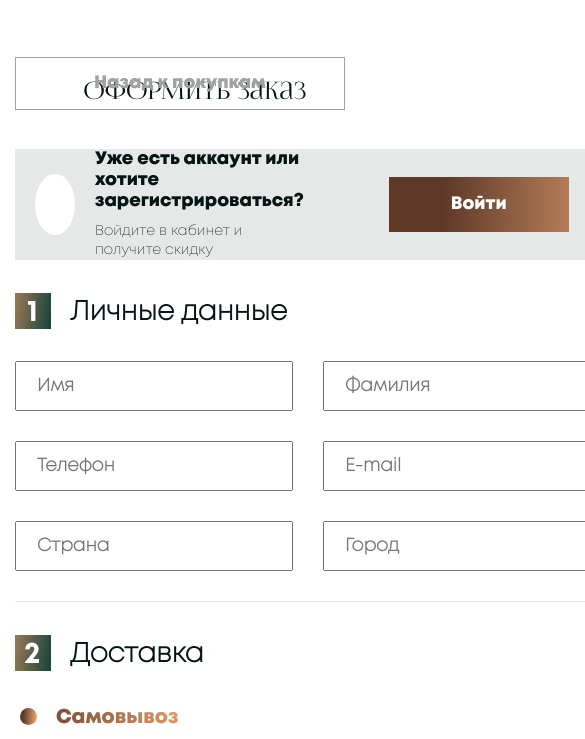
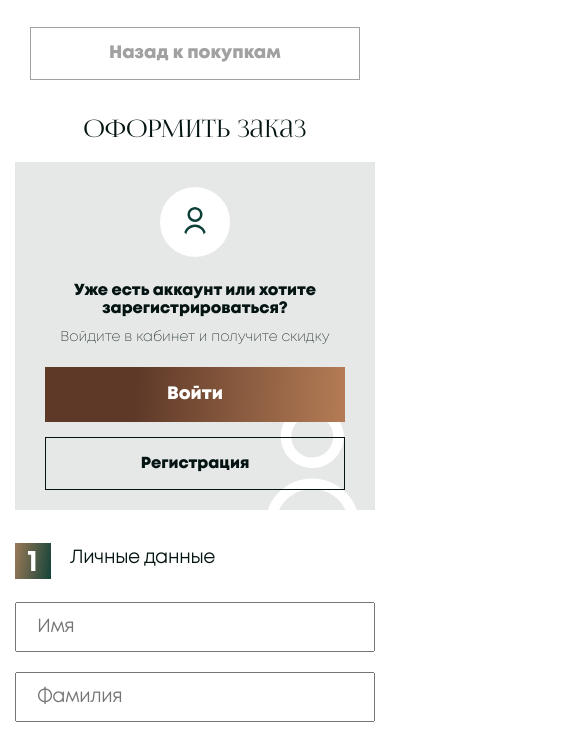
Before and after one commit to Peresadchenko/copper, a website: page app/order.html in a window 390 px wide. Shown: the part 98-837 px from the top of the page, 585 px wide, since content can reach past the window. Drawn offline with Linux system fonts and the light colour scheme; files whose address does not match are found by name.

Commit message:
order.html adaptive

```diff
--- a/app/order.html
+++ b/app/order.html
@@ -24,18 +24,21 @@
   <section class="order">
     <div class="container">
       <div class="order__inner">
+        <a class="order__link btn-3" href="#">Назад к покупкам</a>
         <h1 class="order__title title">Оформить заказ</h1>
-        <a class="order__link btn-3" href="#">Назад к покупкам</a>
         <div class="order__inner-box">
           <form class="order__form-box" action="#" method="post" enctype="multipart/form-data">
 
             <div class="order__data">
 
               <div class="order__registration">
-                <img class="order__registration-img" src="images/icons/user.svg" alt="">
-                <div class="order__registration-box">
-                  <p class="order__registration-question">Уже есть аккаунт или хотите зарегистрироваться?</p>
-                  <p class="order__registration-text">Войдите в кабинет и получите скидку </p>
+                <div class="order__registration-top">
+                  <img class="order__registration-img" src="images/icons/user.svg" alt="">
+                  <div class="order__registration-box">
+                    <p class="order__registration-question">Уже есть аккаунт или хотите зарегистрироваться?</p>
+                    <p class="order__registration-text">Войдите в кабинет и получите скидку </p>
+                  </div>
+
                 </div>
                 <div class="order__registration-buttons">
                   <a class="order__registration-btn btn btn-enter" href="enter.html">Войти</a>
@@ -90,7 +93,7 @@
 
               <div class="order__form">
                 <p class="order__form-title order__payment-title">Оплата</p>
-                <div class="order__form-radio radio-payment">
+                <div class="order__form-radio order__form-payment">
                   <div class="order__form-item">
                     <input class="order__input-payment" type="radio" name="payment" value="receiving" checked>
                     <label class="order__input-choice" for="paymentChoice1">При получении</label>
--- a/app/scss/_global.scss
+++ b/app/scss/_global.scss
@@ -124,7 +124,9 @@ body {
 
 // sliders-------------------------------------------
 
-.slick-slide {padding: 0 15px;}
+.slick-slide {
+    padding: 0 15px;
+}
 
 .top-slider,
 .sales-slider,
@@ -237,9 +239,6 @@ body {
         opacity: 1;
     }
 }
-
-
-
 
 .sales-slider,
 .novelties-slider,
@@ -611,7 +610,6 @@ body {
     display: flex;
     align-items: center;
     padding: 10px;
-    z-index: 1;
     &__title {
         font-size: 20px;
         font-weight: 600;
@@ -624,6 +622,9 @@ body {
         font-size: 20px;
         @extend %mont_heavydemo-600;
         border: none;
+    }
+    &__form {
+        z-index: 1;
     }
 }
 
--- a/app/scss/_media.scss
+++ b/app/scss/_media.scss
@@ -145,6 +145,59 @@
         }
         &__img {
             width: 665px;
+        }
+    }
+
+    .order {
+        &__inner-box {
+            flex-direction: column;
+        }
+        &__form-box {
+            flex-direction: column;
+            align-items: center;
+        }
+        &__data {
+            max-width: none;
+            width: 100%;
+            margin-right: 0;
+        }
+        &__form-data {
+            max-width: 100%;
+            grid-template-columns: repeat(2, 1fr);
+        }
+        &__link {
+            position: static;
+            display: block;
+            max-width: 330px;
+            padding: 17px;
+            margin: 0 auto;
+            margin-top: 30px;
+        }
+        &__title {
+            margin-top: 35px;
+        }
+        &__registration-box {
+            max-width: none;
+        }
+        &__delivery-text {
+            margin-top: 15px;
+        }
+        &__form-payment {
+            border-bottom: 1px solid #e6e8e7;
+        }
+        &__input-data {
+            max-width: 100%;
+        }
+        &__registration {
+            max-width: none;
+        }
+        &__checkout {
+            max-width: none;
+            width: 100%;
+        }
+        &__checkout-delivery {
+            margin: 0 auto;
+            margin-bottom: 20px;
         }
     }
 }
@@ -359,6 +412,25 @@
         }
     }
 
+    .order {
+        &__registration {
+            max-width: none;
+            height: auto;
+        }
+
+        &__registration-buttons {
+            flex-direction: column;
+            padding: 20px 0;
+            margin-left: 30px;
+        }
+        .btn-enter {
+            margin-bottom: 15px;
+            &:first-child {
+                margin-right: 0;
+            }
+        }
+    }
+
     .contact {
         &__top {
             margin-bottom: 20px;
@@ -820,6 +892,16 @@
             max-width: 700px;
             align-items: center;
             justify-content: space-between;
+        }
+    }
+
+    .order {
+        .title {
+            margin: 30px 0 15px;
+        }
+        &__registration-question {
+            font-size: 16px;
+            line-height: 18px;
         }
     }
 
@@ -1172,6 +1254,79 @@
         }
     }
 
+    .order {
+        &__inner {
+            margin-bottom: 40px;
+        }
+        &__registration {
+            display: block;
+            &::after {
+                top: auto;
+                bottom: 0;
+            }
+        }
+        &__registration-top {
+            flex-direction: column;
+            align-items: center;
+            max-width: none;
+            text-align: center;
+            margin-bottom: 20px;
+        }
+        &__registration-box {
+            max-width: 300px;
+            align-items: center;
+        }
+        .btn-enter,
+        .btn-reg {
+            max-width: none;
+            width: 100%;
+        }
+        &__registration-buttons {
+            padding-top: 0;
+        }
+        &__form-title,
+        &__input-choice,
+        &__form-item--active label {
+            font-size: 18px;
+            line-height: 17px;
+        }
+        &__form-data {
+            grid-template-columns: repeat(1, 1fr);
+            grid-gap: 20px;
+            padding-bottom: 30px;
+            margin-bottom: 35px;
+        }
+        &__form-radio {
+            margin-bottom: 35px;
+        }
+        &__form-item {
+            margin-bottom: 15px;
+        }
+        &__form-item:last-child {
+            margin-bottom: 30px;
+        }
+        &__checkout-form {
+            padding-left: 0;
+        }
+        &__checkout-boxTotal {
+            padding-left: 0;
+        }
+        &__checkout-total {
+            box-shadow: none;
+        }
+        &__checkout-product {
+            height: 380px;
+        }
+        &__checkout-text {
+            font-size: 24px;
+            line-height: 23px;
+        }
+        &__checkout-priceTotal {
+            font-size: 30px;
+            line-height: 27px;
+        }
+    }
+
     .contact {
         &__top {
             flex-direction: column;
@@ -1439,8 +1594,35 @@
             padding: 0;
         }
     }
+
     .product-box__item-price {
         font-size: 20px;
+    }
+
+    .order {
+        &__checkout-totalBtn {
+            width: 100%;
+            padding: 17px;
+        }
+        &__checkout-input {
+            width: 185px;
+            padding: 18px 10px 17px 10px;
+            font-size: 14px;
+        }
+        &__checkout-btn {
+            font-size: 14px;
+            padding: 18px 10px 17px;
+        }
+        &__checkout-item {
+            padding-bottom: 15px;
+        }
+        &__checkout-img {
+            margin-right: 15px;
+        }
+        &__checkout-titel {
+            max-width: 165px;
+            margin-right: 0;
+        }
     }
 
     .contact {
--- a/app/scss/style.scss
+++ b/app/scss/style.scss
@@ -1170,9 +1170,11 @@
     }
     &__registration {
         max-width: 920px;
-        max-height: 123px;
+        height: 130px;
         background: #e6e8e7;
         display: flex;
+        justify-content: space-between;
+        align-items: center;
         margin-bottom: 40px;
         position: relative;
         &::after {
@@ -1182,23 +1184,26 @@
             right: 15px;
             width: 95px;
             height: 105px;
-            background: top url("../images/order-registration.svg");
-        }
+            background: top url("../images/icons/order-registration.svg");
+        }
+    }
+    &__registration-top {
+        display: flex;
+    }
+    &__registration-box {
+        max-width: 302px;
+        display: flex;
+        align-items: flex-start;
+        flex-direction: column;
+        justify-content: center;
     }
     &__registration-img {
-        min-width: 34px;
+        height: fit-content;
         background-color: #fff;
         border-radius: 50%;
         padding: 20px;
         margin: 25px 20px;
     }
-    &__registration-box {
-        max-width: 302px;
-        display: flex;
-        align-items: flex-start;
-        flex-direction: column;
-        justify-content: center;
-    }
     &__registration-question {
         font-size: 18px;
         line-height: 21px;
@@ -1208,17 +1213,16 @@
     &__registration-buttons {
         display: flex;
         align-items: center;
-        margin-left: 85px;
-    }
-    .btn-enter {
-        padding: 18px 62px;
-        margin-right: 30px;
+        margin: 0 30px 0 85px;
+    }
+    .btn-enter,
+    .btn-reg {
+        width: 180px;
+        padding: 18px;
         z-index: 2;
-    }
-    .btn-reg {
-        padding: 18px 35px;
-        margin-right: 30px;
-        z-index: 2;
+        &:first-child {
+            margin-right: 30px;
+        }
     }
     &__form-title {
         font-size: 27px;
@@ -1269,7 +1273,7 @@
         border-bottom: 1px solid #e6e8e7;
         margin-bottom: 40px;
     }
-    .radio-payment {
+    &__form-payment {
         border-bottom: none;
     }
     &__input-choice {
@@ -1290,23 +1294,21 @@
         -webkit-appearance: none;
         -moz-appearance: none;
         appearance: none;
-
         border-radius: 50%;
-        width: 17px;
-        height: 17px;
-
+        width: 21px;
+        height: 21px;
         border: 2px solid $input;
         transition: 0.2s all linear;
         outline: none;
         margin-right: 5px;
-
-        position: relative;
-        top: 2px;
+        position: relative;
+        top: 4px;
+        z-index: -1;
     }
 
     &__form-item input:checked {
         border: none;
-        background: linear-gradient(92.18deg, #5e3928 20.13%, #e4a16f 92.93%);
+        background: no-repeat url("../images/icons/radio-checked.png");
     }
     &__form-item--active label {
         background: linear-gradient(65.81deg, #5e3928 -24.09%, #e4a16f 104.02%);
@@ -1348,6 +1350,7 @@
     }
     &__checkout-titel {
         max-width: 240px;
+        width: 100%;
         font-size: 16px;
         margin-bottom: 10px;
         margin-right: 85px;
@@ -1414,7 +1417,7 @@
     }
     &__checkout-btn {
         display: inline-block;
-        padding: 17px 20px 19px;
+        padding: 17px 20px 18px;
         border: none;
         margin-left: -5px;
     }
```
Also changed, not shown: app/css/style.min.css, app/images/icons/radio-checked.png (added).
